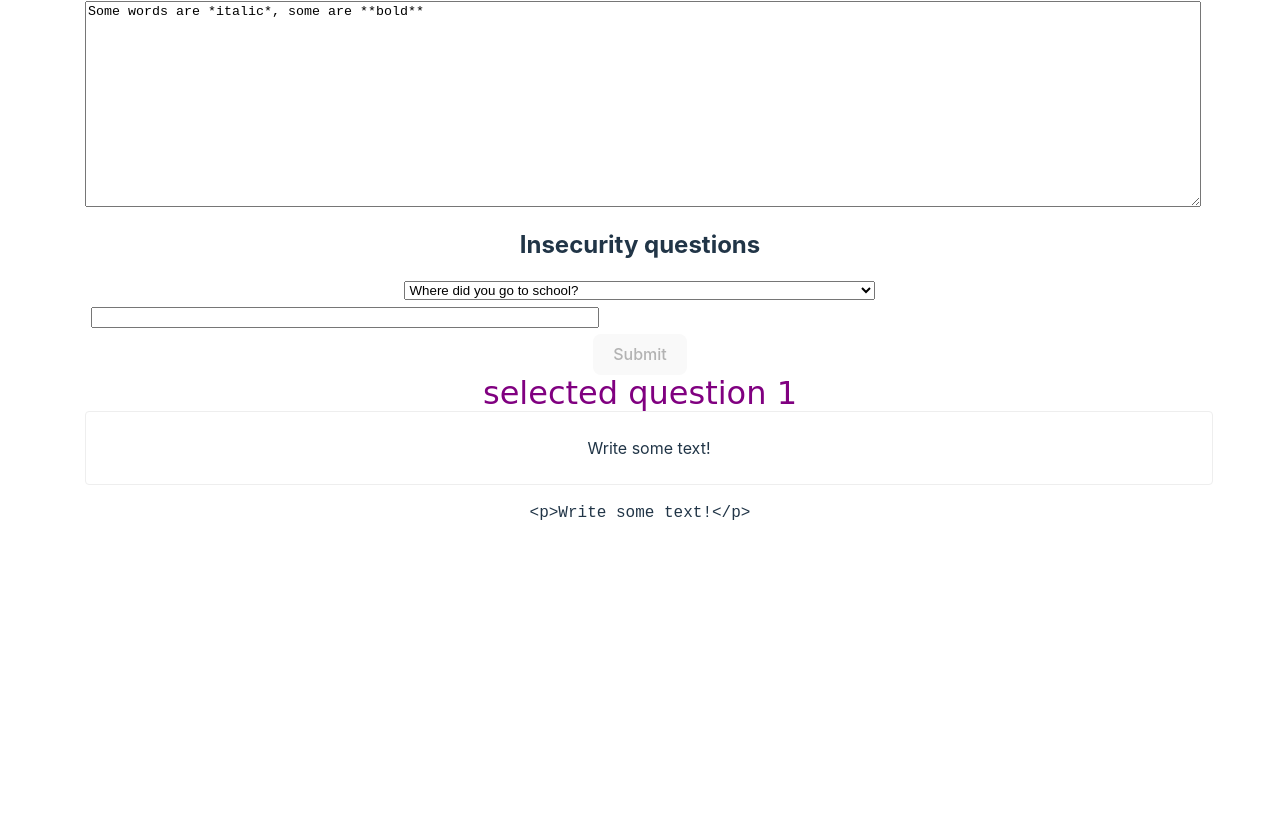
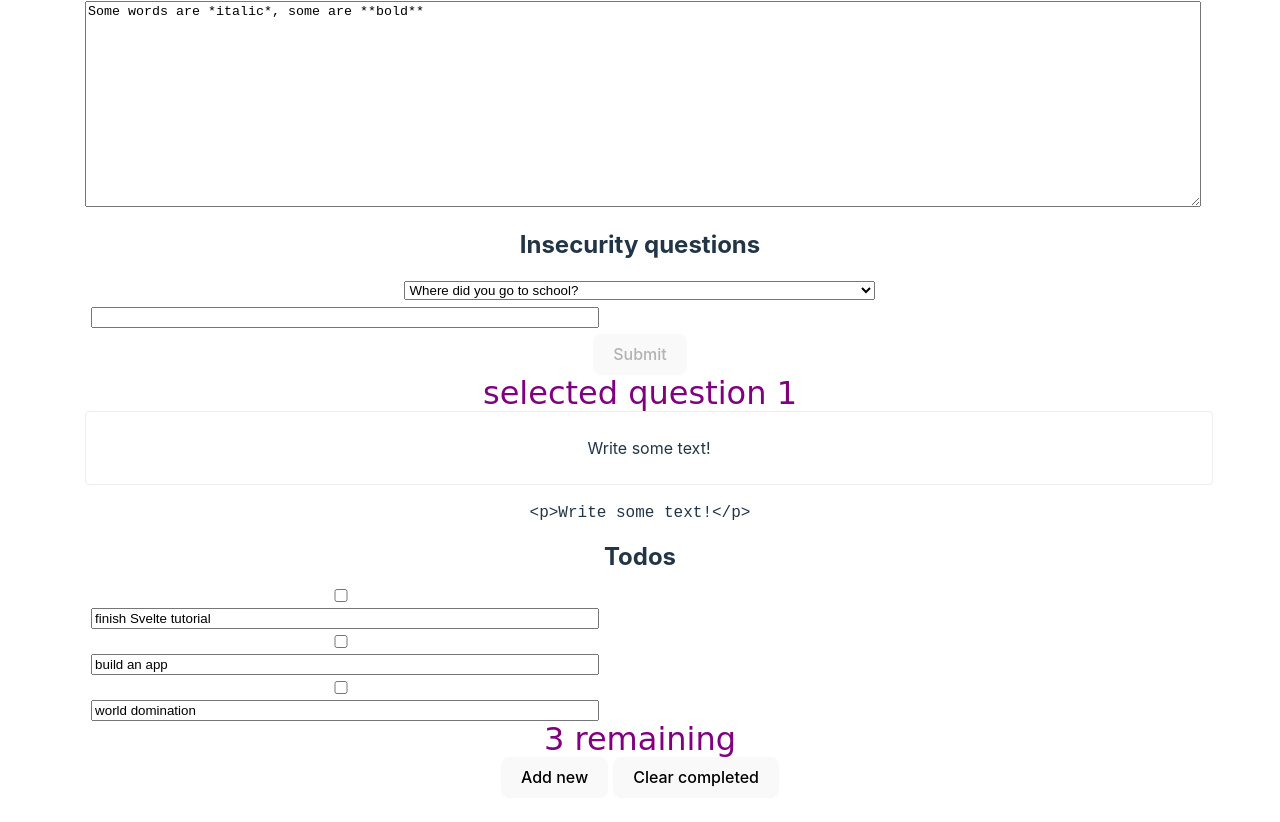
Before and after one commit to henrikvilhelmberglund/todo-svelte, a Svelte app: page / in a window 1280 px wide. Shown: the part 1977-2799 px from the top of the page. Before the commit the page ends 2550 px from the top, so only its background shows below. Built offline with nearby package versions, Linux system fonts and the light colour scheme; the HTML template or start-up script is replaced by a standard one.

Commit message:
add each block binding

```diff
--- a/src/App.svelte
+++ b/src/App.svelte
@@ -115,6 +115,22 @@
   }
 
   let html = "<p>Write some text!</p>";
+
+  let todos = [
+    { done: false, text: "finish Svelte tutorial" },
+    { done: false, text: "build an app" },
+    { done: false, text: "world domination" },
+  ];
+
+  function add() {
+    todos = todos.concat({ done: false, text: "" });
+  }
+
+  function clear() {
+    todos = todos.filter((t) => !t.done);
+  }
+
+  $: remaining = todos.filter((t) => !t.done).length;
 </script>
 
 <main>
@@ -312,6 +328,22 @@
   <div contenteditable="true" bind:innerHTML={html} />
 
   <pre>{html}</pre>
+
+  <h2>Todos</h2>
+
+  {#each todos as todo}
+    <div class:done={todo.done}>
+      <input type="checkbox" bind:checked={todo.done} />
+
+      <input placeholder="What needs to be done?" bind:value={todo.text} />
+    </div>
+  {/each}
+
+  <p>{remaining} remaining</p>
+
+  <button on:click={add}> Add new </button>
+
+  <button on:click={clear}> Clear completed </button>
 </main>
 
 <style>
@@ -349,4 +381,8 @@
     border: 1px solid #eee;
     border-radius: 4px;
   }
+
+  .done {
+    opacity: 0.4;
+  }
 </style>
```
